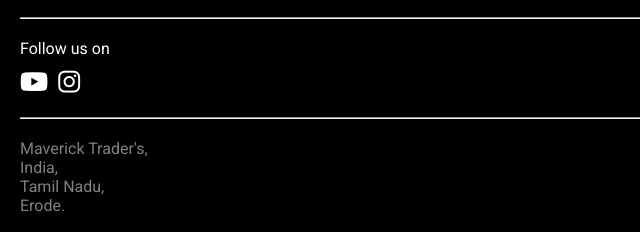
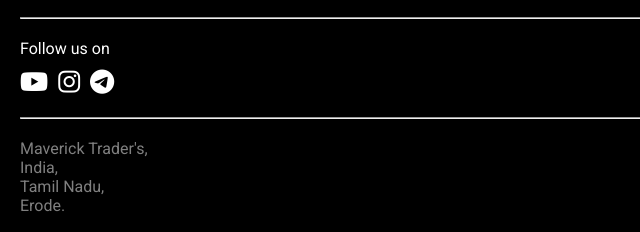
Before and after one commit to Unbroken787/Maverick-Trader-s, a plain HTML site: page index.html in a window 1280 px wide. Shown: the part 2861-3093 px from the top of the page, 0-640 px from the left. Drawn offline with Linux system fonts and the light colour scheme.

Commit message:
Update index.html

```diff
--- a/index.html
+++ b/index.html
@@ -340,6 +340,7 @@ Harish
             <div class="social-media">
             <a href="https://youtube.com/@pudichathapannuvom?si=ESoOkoM1xcwWf9cE"><i class="fa-brands fa-youtube"></i></a>
             <a href="https://www.instagram.com/pudichathapannuvom?igsh=MWR0YzNhMnM4dWV1bQ=="><i class="fa-brands fa-instagram"></i></a>
+            <a href="https://t.me/marketmavrik"><i class="fa-brands fa-telegram"></i></a>
             </div>
             <hr class="hr">
             <div class="address">
```
